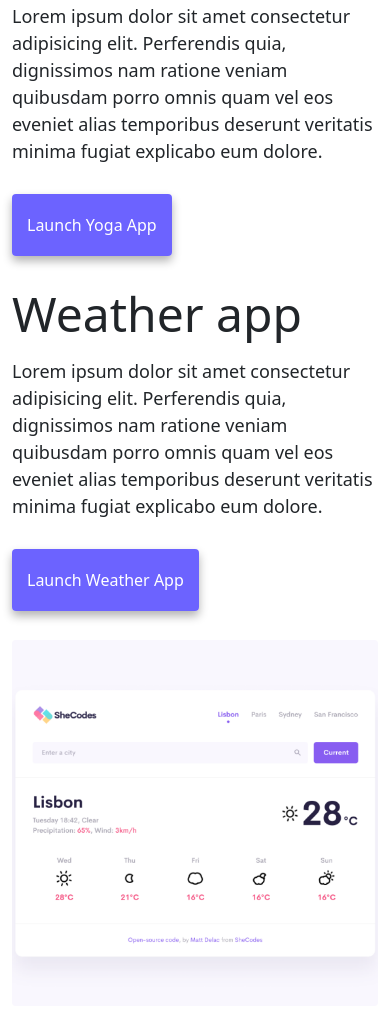
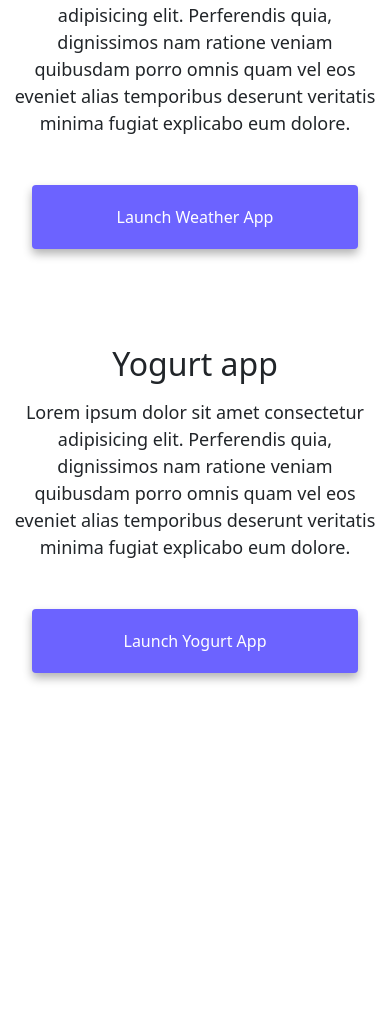
Before and after one commit to LineJinJ/SheCodes_Responsive_W3_Advanced_Tools_Homework_2, a plain HTML site: page index.html in a window 390 px wide. Shown: the part 990-2000 px from the top of the page. After the commit the page ends 1763 px from the top, so only its background shows below. Drawn offline with nearby package versions, Linux system fonts and the light colour scheme.

Commit message:
Made index.html and about.html mobile friendly

```diff
--- a/index.html
+++ b/index.html
@@ -83,14 +83,14 @@
     </div>
     <div class="container">
       <div class="row">
-        <div class="col-md-6">
+        <div class="col-sm-6">
           <img
             src="/images/yoga.png"
             alt="Yoga project"
-            class="img-fluid rounded"
+            class="img-fluid rounded d-none d-sm-block"
           />
         </div>
-        <div class="col-md-6">
+        <div class="col-sm-6">
           <h2 class="mb-3">Yoga app</h2>
           <p>
             Lorem ipsum dolor sit amet consectetur adipisicing elit. Perferendis
@@ -99,14 +99,14 @@
             explicabo eum dolore.
           </p>
           <div class="mt-5">
-            <a href="#" class="primary-link" title="Yoga project"
+            <a href="#" class="primary-link project-link" title="Yoga project"
               >Launch Yoga App</a
             >
           </div>
         </div>
       </div>
       <div class="row mt-5">
-        <div class="col-md-6">
+        <div class="col-sm-6">
           <h2 class="mb-3">Weather app</h2>
           <p>
             Lorem ipsum dolor sit amet consectetur adipisicing elit. Perferendis
@@ -115,28 +115,31 @@
             explicabo eum dolore.
           </p>
           <div class="mb-5 mt-5">
-            <a href="#" class="primary-link" title="Weather project"
+            <a
+              href="#"
+              class="primary-link project-link"
+              title="Weather project"
               >Launch Weather App</a
             >
           </div>
         </div>
-        <div class="col-md-6">
+        <div class="col-sm-6">
           <img
             src="/images/weather.png"
             alt="Weather project"
-            class="img-fluid rounded"
+            class="img-fluid rounded d-none d-sm-block"
           />
         </div>
       </div>
       <div class="row mt-5">
         <div class="col-md-6">
           <img
-            src="/mages/yogurt.png"
+            src="/images/yogurt.png"
             alt="Yogurt project"
-            class="img-fluid rounded"
+            class="img-fluid rounded d-none d-sm-block"
           />
         </div>
-        <div class="col-md-6">
+        <div class="col-sm-6">
           <h2 class="mb-3">Yogurt app</h2>
           <p>
             Lorem ipsum dolor sit amet consectetur adipisicing elit. Perferendis
@@ -145,7 +148,7 @@
             explicabo eum dolore.
           </p>
           <div class="mt-5">
-            <a href="#" class="primary-link" title="Yogurt project"
+            <a href="#" class="primary-link project-link" title="Yogurt project"
               >Launch Yogurt App</a
             >
           </div>
--- a/style.css
+++ b/style.css
@@ -5,7 +5,7 @@
 }
 
 body {
-  margin-top: 100px;
+  margin: 100px 0;
 }
 
 h1,
@@ -16,13 +16,6 @@ h3 {
 
 h1 {
   font-size: 96px;
-}
-
-@media (max-width: 900px) {
-  h1 {
-    font-size: 48px;
-    line-height: 1.5;
-  }
 }
 
 h2 {
@@ -56,6 +49,10 @@ p {
   text-transform: capitalize;
   background: var(--primary-color);
   box-shadow: var(--box-shadow);
+  color: white;
+}
+
+.primary-link:hover {
   color: white;
 }
 
@@ -93,3 +90,22 @@ p {
 .email-link:hover {
   text-decoration: underline;
 }
+
+@media (max-width: 576px) {
+  h1 {
+    font-size: 48px;
+    line-height: 1.5;
+  }
+  h2 {
+    font-size: 32px;
+    text-align: center;
+  }
+  p {
+    text-align: center;
+  }
+  .project-link {
+    display: block;
+    text-align: center;
+    margin: 0 20px;
+  }
+}
```
Also changed, not shown: about.html (+3 -3 lines).
